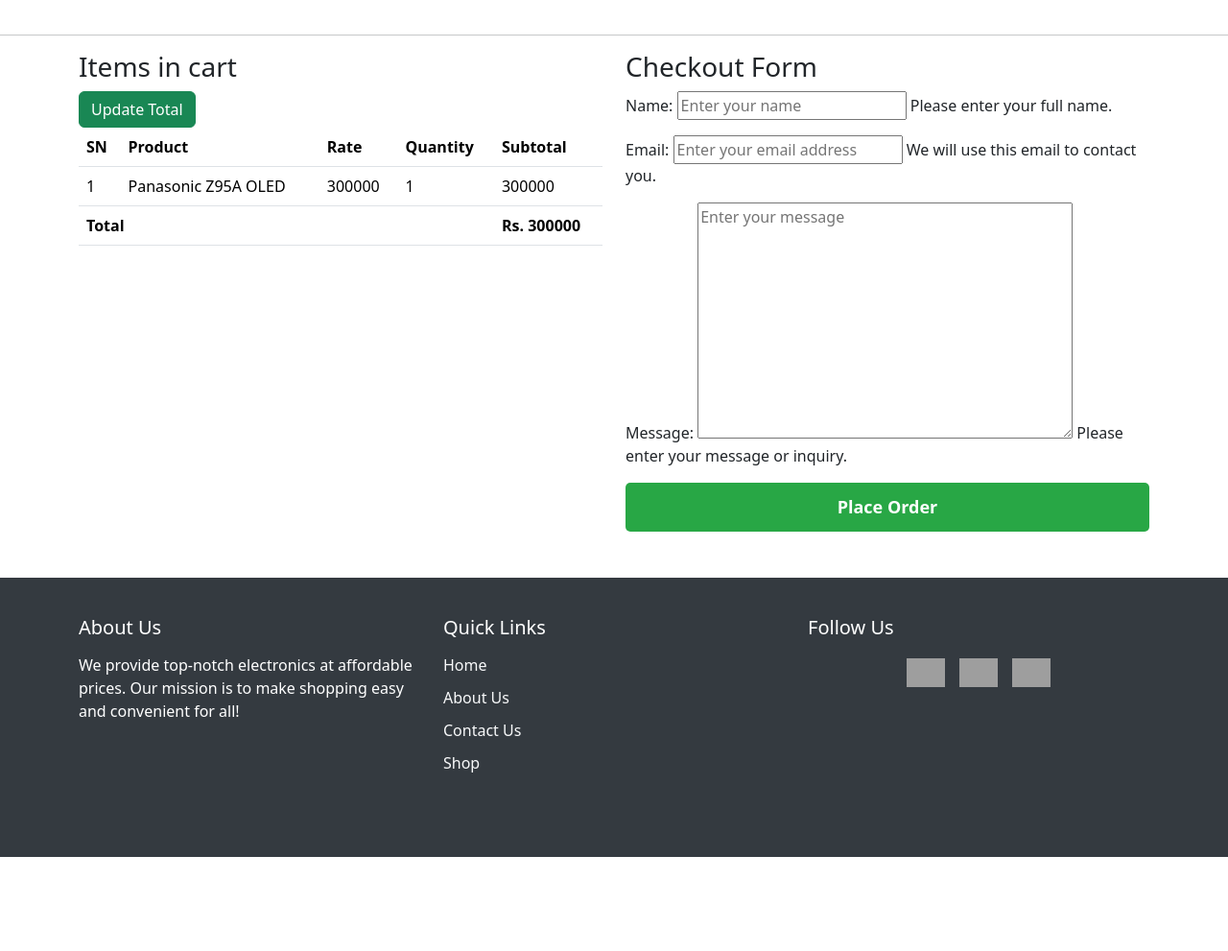
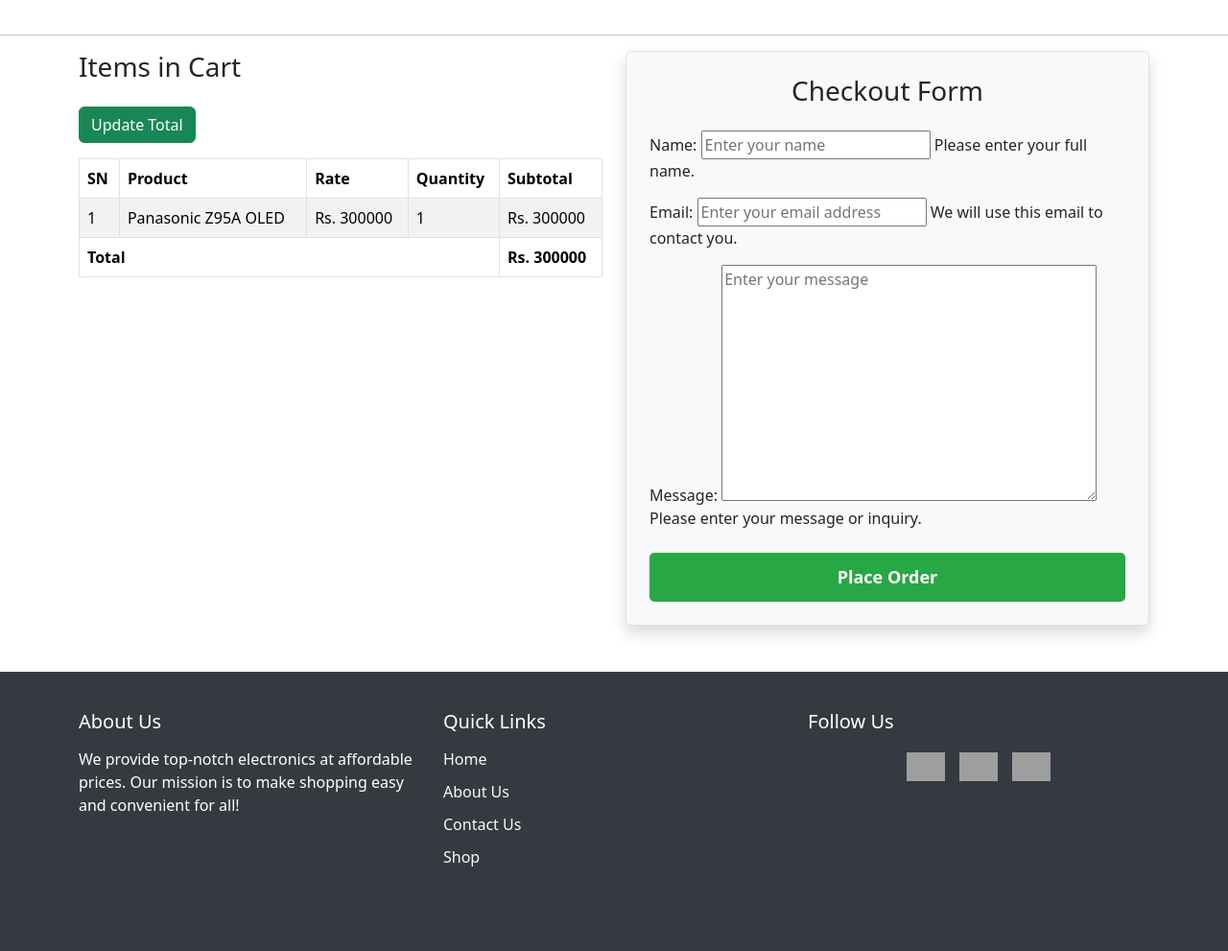
Before and after one commit to PratikSharma264/django-project, a Django app: template templates/checkout.html in a window 1280 px wide. Shown: the part 56-1047 px from the top of the page at 96% size. Before the commit the page ends 949 px from the top, so only its background shows below. Run offline with Django 5.2, Linux system fonts and the light colour scheme; the template is opened without the code that fills it: values that come from a table or form of the project are taken from there, others are empty; data comes from the database, SQL or seed files in the repository; both versions use the stored data as it was after the commit; grey boxes are pictures that could not be loaded.

Commit message:
Checkout Page updated

```diff
--- a/templates/checkout.html
+++ b/templates/checkout.html
@@ -2,6 +2,7 @@
 
 {% block title %} Checkout {% endblock %}
 
+{%comment%}
 {% block content %}
 <div class="container">
     <div class="row">
@@ -44,7 +45,7 @@
                 <div>
                     {% comment %} <button type="submit" class="btn btn-success btn-lg btn-block" style="transition: background-color 0.3s;">
                         Place Order
-                    </button> {% endcomment %}
+                    </button> {% endcomment %}{%comment%}
                     <button type="submit" class="place-order-btn">Place Order</button>
 
                 </div>
@@ -93,4 +94,112 @@
         transform: scale(1); /* Resets the scale when clicked */
     }
 </style>
+{% endblock %}  {% endcomment %}
+
+
+
+
+{% block content %}
+<div class="container">
+    <div class="row">
+        <!-- Cart Section -->
+        <div class="col-md-6">
+            <h3 class="mb-4">Items in Cart</h3>
+            <a href="{% url 'ecomapp:mycart' %}" class="btn btn-success mb-3">Update Total</a>
+            <table class="table table-striped table-bordered">
+                <thead>
+                    <tr>
+                        <th>SN</th>
+                        <th>Product</th>
+                        <th>Rate</th>
+                        <th>Quantity</th>
+                        <th>Subtotal</th>
+                    </tr>
+                </thead>
+                <tbody>
+                    {% for cp in cart.cartproduct_set.all %}
+                    <tr>
+                        <td>{{ forloop.counter }}</td>
+                        <td>{{ cp.product.title }}</td>
+                        <td>Rs. {{ cp.rate }}</td>
+                        <td>{{ cp.quantity }}</td>
+                        <td>Rs. {{ cp.subtotal }}</td>
+                    </tr>
+                    {% endfor %}
+                    <tr>
+                        <th colspan="4" class="text-right">Total</th>
+                        <th>Rs. {{ cart.total }}</th>
+                    </tr>
+                </tbody>
+            </table>
+        </div>
+
+        <!-- Checkout Form Section -->
+        <div class="col-md-6">
+            <div class="checkout-container p-4 shadow rounded">
+                <h3 class="mb-4 text-center">Checkout Form</h3>
+                <form action="{% url 'ecomapp:checkout' %}" method="POST">
+                    {% csrf_token %}
+                    {{ form.as_p }}
+                    <div class="text-center mt-4">
+                        <button type="submit" class="place-order-btn">Place Order</button>
+                    </div>
+                </form>
+
+                <!-- Error Messages -->
+                {% if form.errors %}
+                <div class="error mt-4">
+                    <p class="text-danger font-weight-bold">Please correct the following errors:</p>
+                    <ul>
+                        {% for field in form %}
+                            {% for error in field.errors %}
+                                <li class="text-danger">{{ field.label }}: {{ error }}</li>
+                            {% endfor %}
+                        {% endfor %}
+                        {% for error in form.non_field_errors %}
+                            <li class="text-danger">{{ error }}</li>
+                        {% endfor %}
+                    </ul>
+                </div>
+                {% endif %}
+            </div>
+        </div>
+    </div>
+</div>
+
+<style>
+    /* Form Container Styles */
+    .checkout-container {
+        background-color: #f8f9fa; /* Light gray background */
+        border: 1px solid #dee2e6; /* Border color */
+    }
+
+    .place-order-btn {
+        background-color: #28a745; /* Green background */
+        color: white;
+        font-size: 18px;
+        font-weight: bold;
+        padding: 12px 24px;
+        border: none;
+        border-radius: 5px;
+        cursor: pointer;
+        width: 100%; /* Makes it responsive */
+        transition: background-color 0.3s, transform 0.2s;
+    }
+
+    .place-order-btn:hover {
+        background-color: #218838; /* Darker green on hover */
+        transform: scale(1.02); /* Slightly enlarges the button */
+    }
+
+    .place-order-btn:active {
+        background-color: #1e7e34; /* Even darker green when clicked */
+        transform: scale(1); /* Resets the scale when clicked */
+    }
+
+    .error ul {
+        list-style-type: disc;
+        margin-left: 20px;
+    }
+</style>
 {% endblock %}
```
Also changed, not shown: db.sqlite3.
